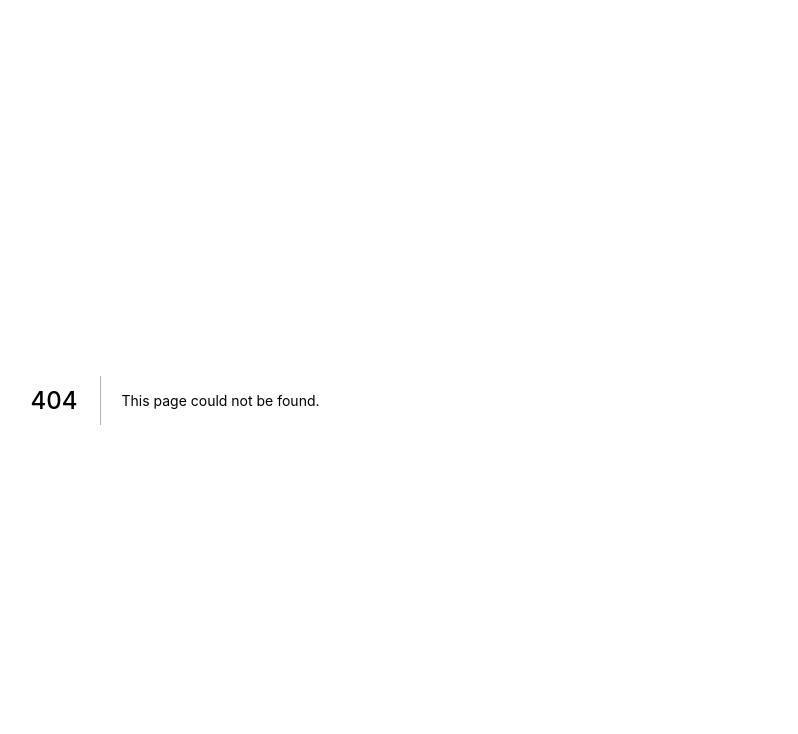
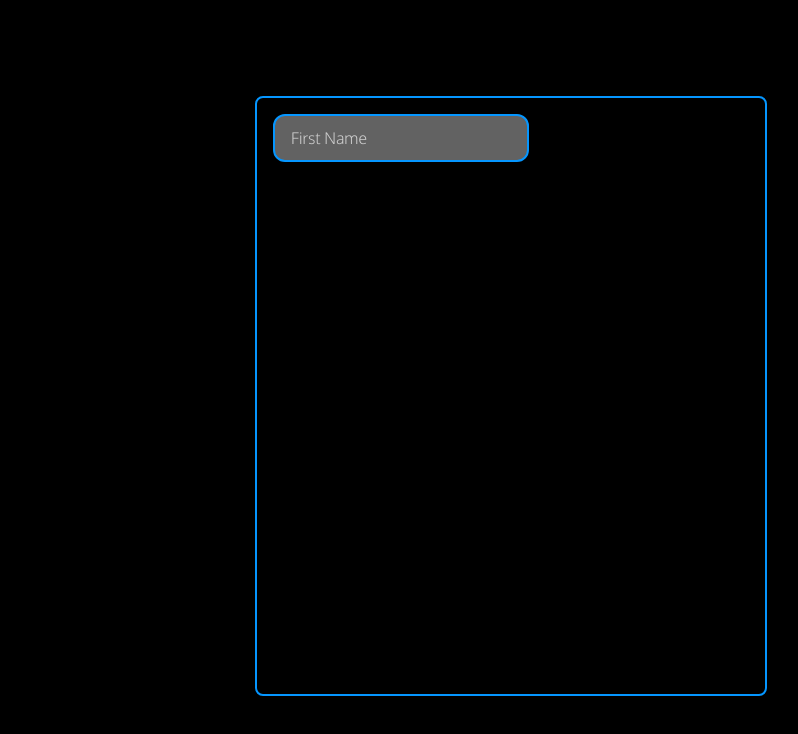
Before and after one commit to michaelyang12/lockplus, a Next.js app: page /order in a window 1280 px wide. Before the commit this address had no page. Shown: the top 734 px of the page, without its empty margins (465-1263 px from the left). Built offline with nearby package versions, Linux system fonts and the light colour scheme.

Commit message:
order init

```diff
--- /dev/null
+++ b/components/OrderForm.js
@@ -0,0 +1,15 @@
+import { useState } from 'react';
+
+export default function OrderForm() {
+  return (
+    <>
+      <div className="h-full w-full border-lockplus-blue border-2 rounded-lg">
+        <input
+          type="text"
+          className="h-12 w-64 bg-lockplus-opacGray bg-opacity-50 ml-4 mt-4 border-2 border-lockplus-blue rounded-xl pl-4 placeholder-lockplus-placeholderGray font-light font-lockplus"
+          placeholder="First Name"
+        />
+      </div>
+    </>
+  );
+}
--- a/pages/index.js
+++ b/pages/index.js
@@ -1,7 +1,9 @@
 import Head from 'next/head';
-import Image from 'next/image';
+//import Image from 'next/image';
+import { useRouter } from 'next/router';
 
 export default function Home() {
+  const router = useRouter();
   return (
     <div className="h-screen w-screen bg-black">
       <div className="block h-24 w-full border border-lockplus-blue"></div>
@@ -11,8 +13,10 @@ export default function Home() {
             <div className="text-6xl font-bold font-lockplus text-right text-lockplus-blue pr-4">
               lock+
             </div>
-            <button className="bg-lockplus-blue group h-6 w-24 absolute right-4 rounded-full focus:outline-none transform hover:scale-102 hover:text-white transition ease-out duration-100 mt-1.5">
-              <div className="h-auto w-auto mx-auto text-black group-hover:text-white font-light text-sm font-lockplus">
+            <button
+              className="bg-lockplus-blue group h-6 w-24 absolute right-4 rounded-full focus:outline-none transform hover:scale-105 hover:bg-lockplus-hoverblue transition ease-out duration-100 mt-1.5"
+              onClick={() => router.push('/order')}>
+              <div className="h-auto w-auto mx-auto text-black font-light text-sm font-lockplus">
                 Order Now
               </div>
             </button>
--- /dev/null
+++ b/pages/order.js
@@ -0,0 +1,13 @@
+import OrderForm from '../components/OrderForm';
+
+export default function Order() {
+  return (
+    <>
+      <div className="h-screen w-screen bg-black">
+        <div className="absolute h-3/4 w-2/5 my-24 right-12">
+          <OrderForm />
+        </div>
+      </div>
+    </>
+  );
+}
--- a/tailwind.config.js
+++ b/tailwind.config.js
@@ -7,6 +7,8 @@ module.exports = {
         lockplus: {
           blue: '#0596FF',
           hoverblue: '#0586FF',
+          opacGray: '#C4C4C4',
+          placeholderGray: '#CFCFCF',
         },
       },
       fontFamily: {
@@ -14,6 +16,7 @@ module.exports = {
       },
       scale: {
         102: '1.02',
+        103: '1.03',
       },
     },
   },
```
